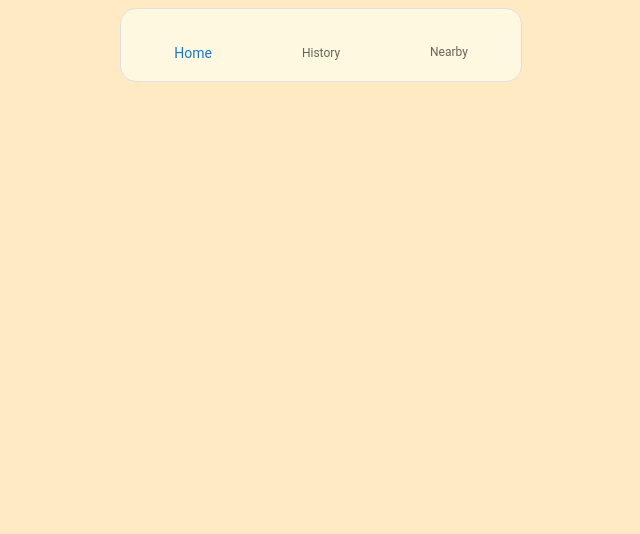
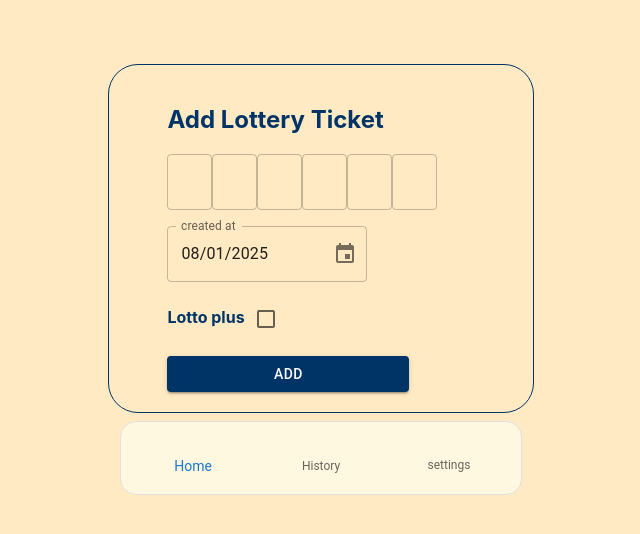
Before and after one commit to Rydzu704/lotto-notifier, a React (Create React App) app in the folder frontend-web/: page / in a window 1280 px wide. Shown: the top 534 px of the page, without its empty margins (319-959 px from the left). Built offline with nearby package versions, Linux system fonts and the light colour scheme; some icons are missing.

Commit message:
Create a CreateLotteryTicketPage that captures user input with numeric data using state management

```diff
--- a/frontend-web/src/App.js
+++ b/frontend-web/src/App.js
@@ -1,14 +1,14 @@
 import { BrowserRouter as Router, Routes, Route, BrowserRouter } from 'react-router-dom';
 //import {BottomNav} from "./components/navbar/BottomNav";
 import { Layout } from './components/layout/layout';
-import { CreateLotteryTicketForm } from './components/forms/CreateLotteryTicketForm';
+import { CreateLotteryTicketPage } from './pages/CreateLotteryTicketPage';
 
 const App = () =>{
   return (
     <BrowserRouter>
       <Routes>
         <Route path="/" element={<Layout />}>
-          <Route path="/home" element={<CreateLotteryTicketForm />}/>
+          <Route path="/" element={<CreateLotteryTicketPage />}/>
         </Route>
       </Routes>
     </BrowserRouter>
--- a/frontend-web/src/components/forms/CreateLotteryTicketForm.jsx
+++ b/frontend-web/src/components/forms/CreateLotteryTicketForm.jsx
@@ -23,7 +23,7 @@ const boxStyle = {
     borderRadius: 30,
 };
 const textfieldStyle = {
-    width:'40px',
+    width:'45px',
     flexShrink: 0,
     color:'#003366',
     '& input[type=number]': {
@@ -40,21 +40,29 @@ const textfieldStyle = {
 }
 
 
-export const CreateLotteryTicketForm = () => {
+export const CreateLotteryTicketForm = (props) => {
 
     return (
-
         <Box style={boxStyle}>
         <h2 style={{textAlign:'left',color:'#003366', marginLeft:'10%'}}>Add Lottery Ticket</h2>
             <Grid marginLeft={'10%'}>
                 {Array(6).fill().map((_, i) => (
-                    <TextField key={i} sx={textfieldStyle} type="number" />
+                    <TextField
+                    key={i} sx={textfieldStyle}
+                    type="number"
+                    name={`number_${i+1}`}
+                    onChange={
+                        (e) => props.setInputData({...props.inputData,[e.target.name]: e.target.value})
+                        //console.log(e.target.value, e.target.value.length,e.target.name)
+                        //if(e.target.name.value.length == )
+                        }
+                    />
                 ))}
             </Grid>
             <Grid marginLeft={'10%'} sx={{ mt: 2 }}>
                 <LocalizationProvider  dateAdapter={AdapterDayjs}>
                         <Box sx={{ width: '200px' }}>
-                        <DatePicker label="draw date" defaultValue={dayjs()}
+                        <DatePicker label="created at" defaultValue={dayjs()}
                         //value={value}
                         //onChange={(newValue) => setValue(newValue)}
                         />
--- a/frontend-web/src/components/navbar/BottomNav.jsx
+++ b/frontend-web/src/components/navbar/BottomNav.jsx
@@ -5,6 +5,7 @@ import BottomNavigationAction from '@mui/material/BottomNavigationAction';
 import RestoreIcon from '@mui/icons-material/Restore';
 import HomeIcon from '@mui/icons-material/Home';
 import LocationOnIcon from '@mui/icons-material/LocationOn';
+import SettingsIcon from '@mui/icons-material/Settings';
 import { Link } from 'react-router-dom';
 
 export const BottomNav = () => {
@@ -37,9 +38,9 @@ export const BottomNav = () => {
             setValue(newValue);
           }}
         >
-          <BottomNavigationAction to="/home" component={Link} label="Home"icon={<HomeIcon />} />
-          <BottomNavigationAction to="/history" component={Link} label="History" icon={<RestoreIcon />} />
-          <BottomNavigationAction label="Nearby" icon={<LocationOnIcon />} />
+          <BottomNavigationAction to="/" component={Link} label="Home"icon={<HomeIcon />} />
+          <BottomNavigationAction to="/" component={Link} label="History" icon={<RestoreIcon />} />
+          <BottomNavigationAction label="settings" icon={<SettingsIcon />} />
         </BottomNavigation>
       </Box>
     </Box>
--- a/frontend-web/src/pages/CreateLotteryTicketPage.jsx
+++ b/frontend-web/src/pages/CreateLotteryTicketPage.jsx
@@ -0,0 +1,23 @@
+import { useState } from "react";
+import { CreateLotteryTicketForm } from "../components/forms/CreateLotteryTicketForm";
+
+    export const CreateLotteryTicketPage = () => {
+        const [inputData, setInputData] = useState({
+            number_1: null,
+            number_2: null,
+            number_3: null,
+            number_4: null,
+            number_5: null,
+            number_6: null,
+            createdAtDate: "",
+            lottoPlusIsTrue: false,
+
+        });
+        console.log(inputData);
+        return (
+            <CreateLotteryTicketForm
+            setInputData={setInputData}
+            inputData={inputData}
+            />
+        )
+    }
```
